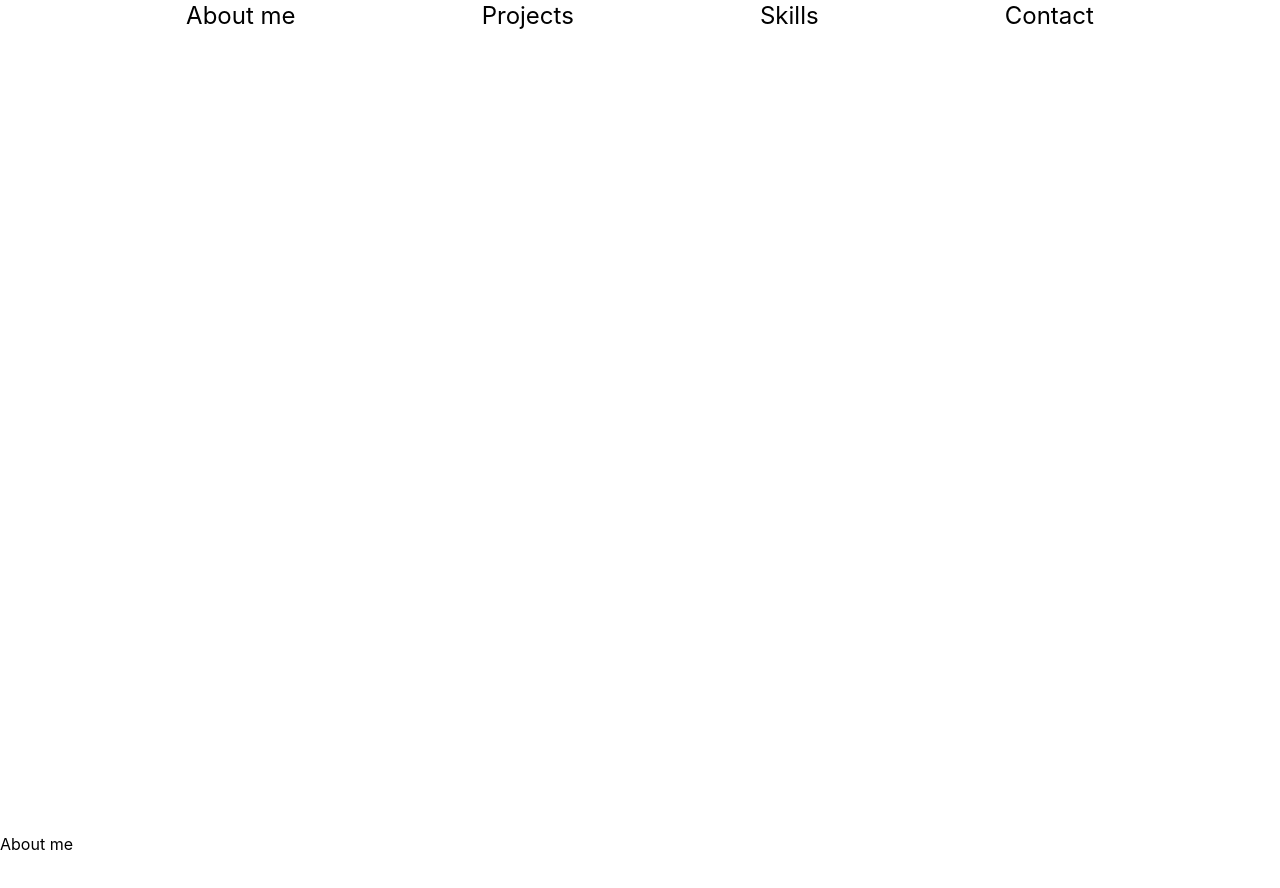
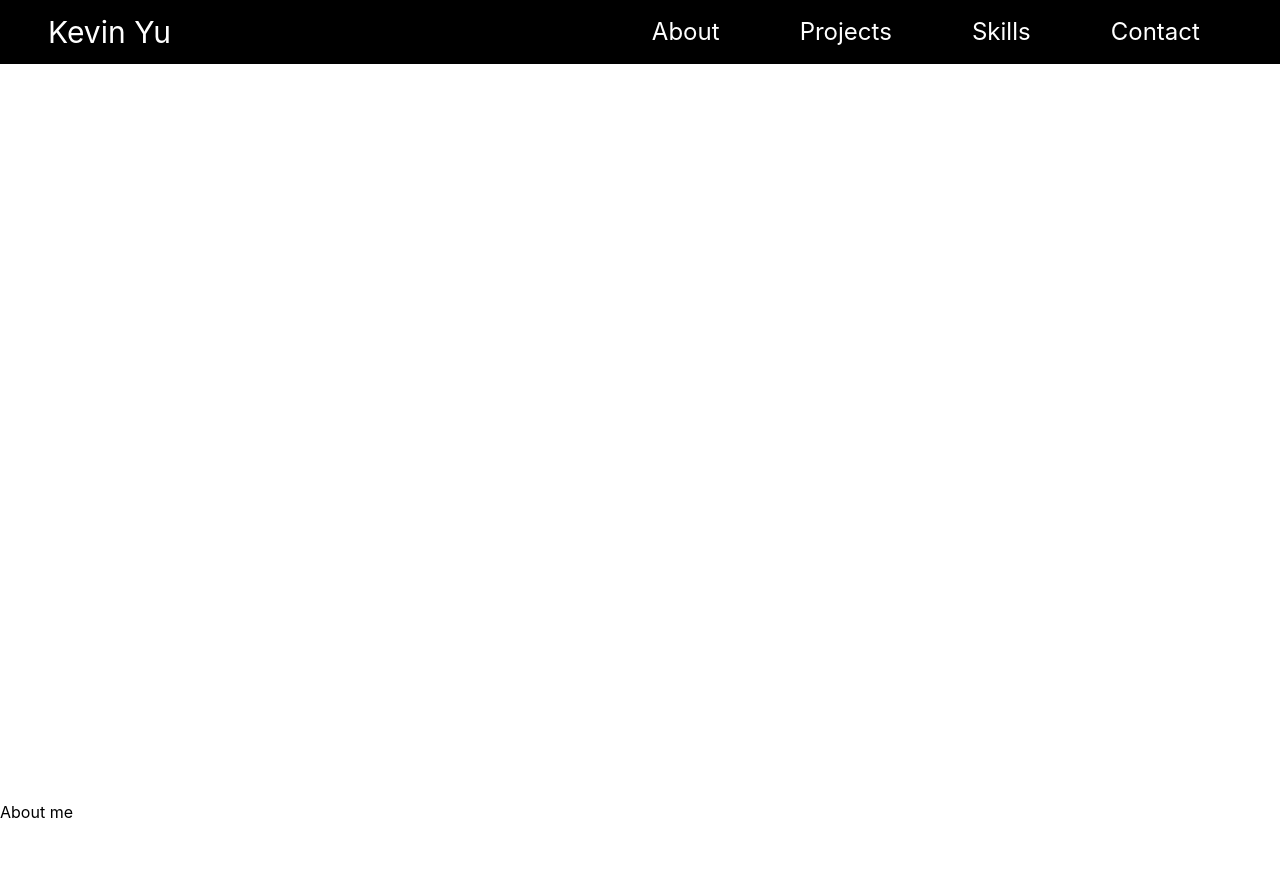
Before and after one commit to KYu-2468/KYu-2468.github.io, a React (Create React App) app: page / in a window 1280 px wide. Shown: the top 888 px of the page. Built offline with nearby package versions, Linux system fonts and the light colour scheme.

Commit message:
Add navbar styles

```diff
--- a/src/App.tsx
+++ b/src/App.tsx
@@ -1,17 +1,17 @@
 import React from "react";
 import "./App.css";
 
-import SectionLayout from "./sections/SectionLayout";
+import SectionLayout from "./components/SectionLayout";
 
 import Navbar, { SectionProp } from "./components/Navbar";
-import About from "./sections/About";
-import Projects from "./sections/Projects";
-import Landing from "./sections/Landing";
-import Skills from "./sections/Skills";
-import Contact from "./sections/Contact";
+import About from "./components/About";
+import Projects from "./components/Projects";
+import Landing from "./components/Landing";
+import Skills from "./components/Skills";
+import Contact from "./components/Contact";
 
 const sections: SectionProp[] = [
-  { name: "About me", id: "about-me", element: <About /> },
+  { name: "About", id: "about", element: <About /> },
   { name: "Projects", id: "projects", element: <Projects /> },
   { name: "Skills", id: "skills", element: <Skills /> },
   { name: "Contact", id: "contact", element: <Contact /> },
--- a/src/sections/About.tsx
+++ b/src/components/About.tsx
@@ -2,7 +2,7 @@ import React from "react";
 
 const About = () => {
   return (
-    <div id="about-me">
+    <div>
       <h1>About me</h1>
     </div>
   );
--- a/src/components/Navbar.tsx
+++ b/src/components/Navbar.tsx
@@ -12,16 +12,23 @@ export type SectionProp = {
 
 const Navbar = ({ sections }: SectionProps) => {
   return (
-    <div className="flex flex-nowrap text-2xl justify-evenly">
-      {sections.map((sectionProp: SectionProp) => {
-        return <NavbarBtn key={sectionProp.id} {...sectionProp} />;
-      })}
+    <div className="w-screen h-16 fixed flex justify-between items-center bg-black text-white">
+      <div className="text-3xl grow ml-12">Kevin Yu</div>
+      <div className="flex grow flex-nowrap text-2xl justify-evenly">
+        {sections.map((sectionProp: SectionProp) => {
+          return <NavbarBtn key={sectionProp.id} {...sectionProp} />;
+        })}
+      </div>
     </div>
   );
 };
 
 const NavbarBtn = ({ name, id }: SectionProp) => {
-  return <a href={`#${id}`}>{name}</a>;
+  return (
+    <a href={`#${id}`} className="hover:animate-bounce">
+      {name}
+    </a>
+  );
 };
 
 export default Navbar;
--- a/src/sections/Projects.tsx
+++ b/src/components/Projects.tsx
@@ -1,7 +1,7 @@
 import React from "react";
 
 const Projects = () => {
-  return <div id="projects">Projects</div>;
+  return <div>Projects</div>;
 };
 
 export default Projects;
--- a/src/sections/SectionLayout.tsx
+++ b/src/components/SectionLayout.tsx
@@ -7,7 +7,7 @@ type Props = {
 
 const SectionLayout = ({ children, id }: Props) => {
   return (
-    <div id={id} className="w-screen h-screen scroll-mt-6">
+    <div id={id} className="w-screen h-screen scroll-mt-16">
       {children}
     </div>
   );
```
Also changed, not shown: src/components/Contact.tsx (renamed from src/sections/Contact.tsx), src/components/Landing.tsx (renamed from src/sections/Landing.tsx), src/components/Skills.tsx (renamed from src/sections/Skills.tsx).
